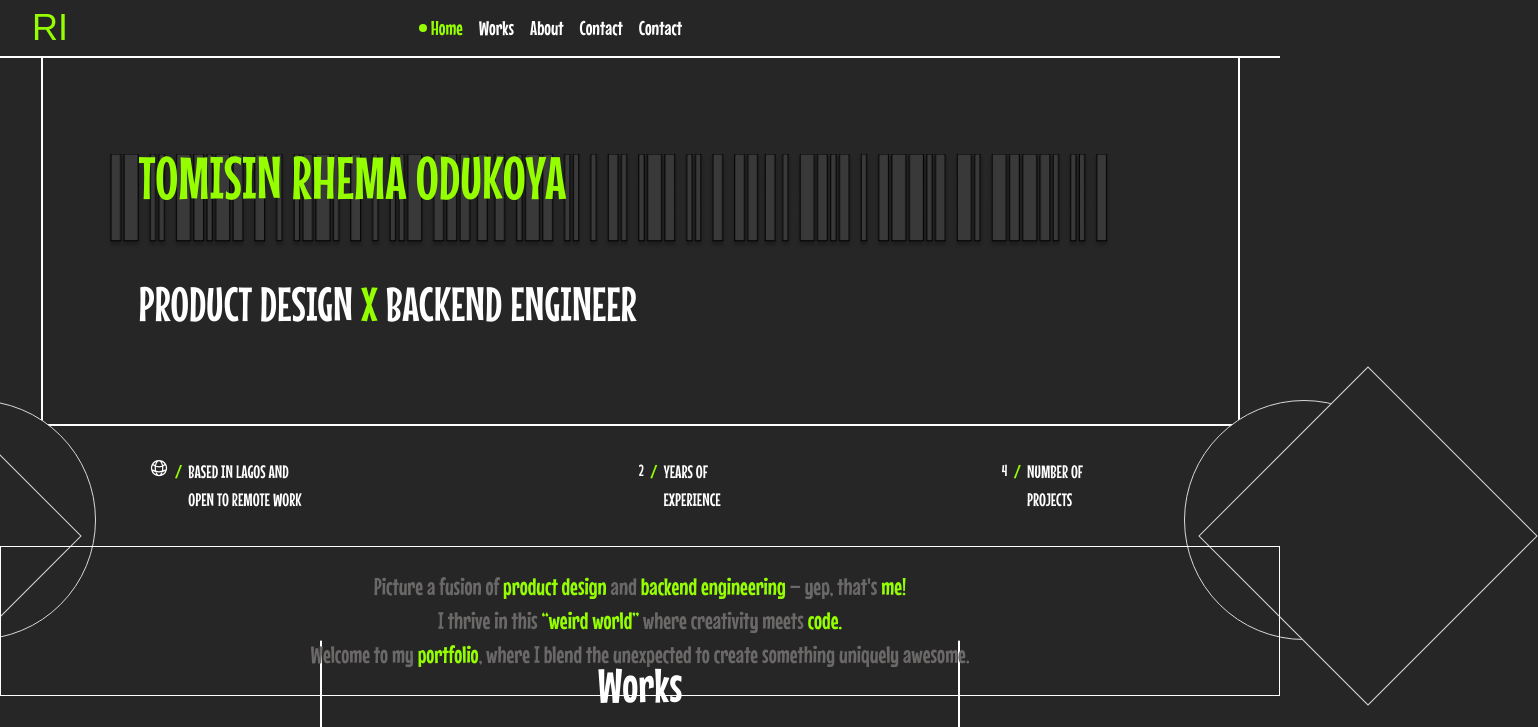
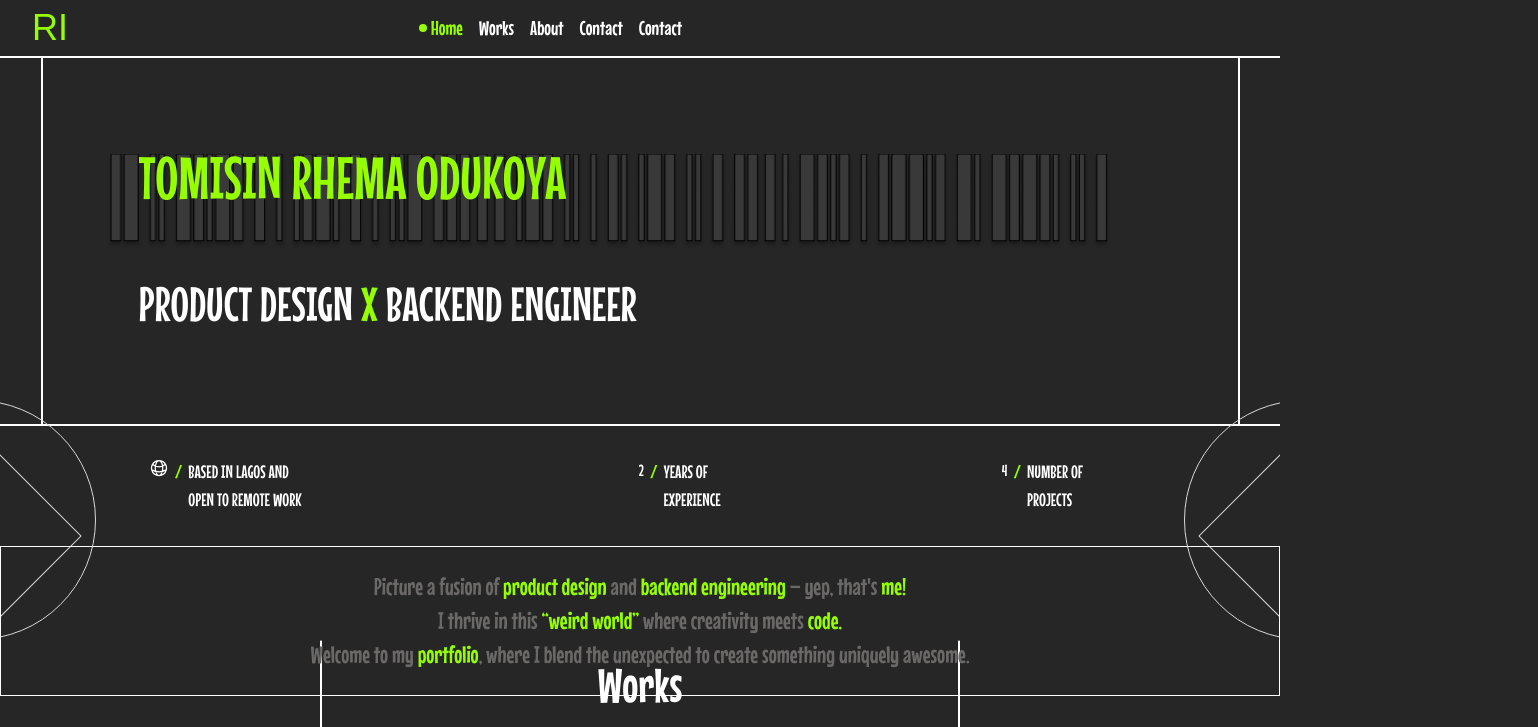
Before and after one commit to glamboyosa/rp, a Next.js app: page / in a window 1280 px wide. Shown: the top 727 px of the page, 1538 px wide, since content can reach past the window. Built offline with nearby package versions, Linux system fonts and the light colour scheme; a web font is replaced by a local one.

Commit message:
add overflow x

```diff
--- a/app/layout.js
+++ b/app/layout.js
@@ -10,7 +10,9 @@ export const metadata = {
 export default function RootLayout({ children }) {
   return (
     <html lang="en">
-      <body className={cn(MM.className, "bg-[#262627]")}>{children}</body>
+      <body className={cn(MM.className, "bg-[#262627]")}>
+        {children}
+      </body>
     </html>
   );
 }
--- a/app/page.js
+++ b/app/page.js
@@ -5,7 +5,7 @@ import { Links } from "./links";
 
 export default function Home() {
   return (
-    <main className=" min-h-screen relative bg-[#262627]">
+    <main className=" min-h-screen  overflow-x-clip relative ">
       <header className="flex items-center justify-center border-b-2 p-2 border-white">
         <p
           className={cn(
@@ -85,7 +85,7 @@ export default function Home() {
         </div>
       </div>
 
-      <div class="absolute top-[48%]  left-1/2 -translate-x-1/2 p-2 translate-y-1/2 border-l-2 border-r-2 border-white   gap-6 items-center justify-center">
+      <div class="absolute top-[65%] md:top-[48%]  left-1/2 -translate-x-1/2 p-2 translate-y-1/2 border-l-2 border-r-2 border-white   gap-6 items-center justify-center">
         <h3
           id="works"
           className="text-4xl pt-3  md:text-5xl text-center text-white"
```
